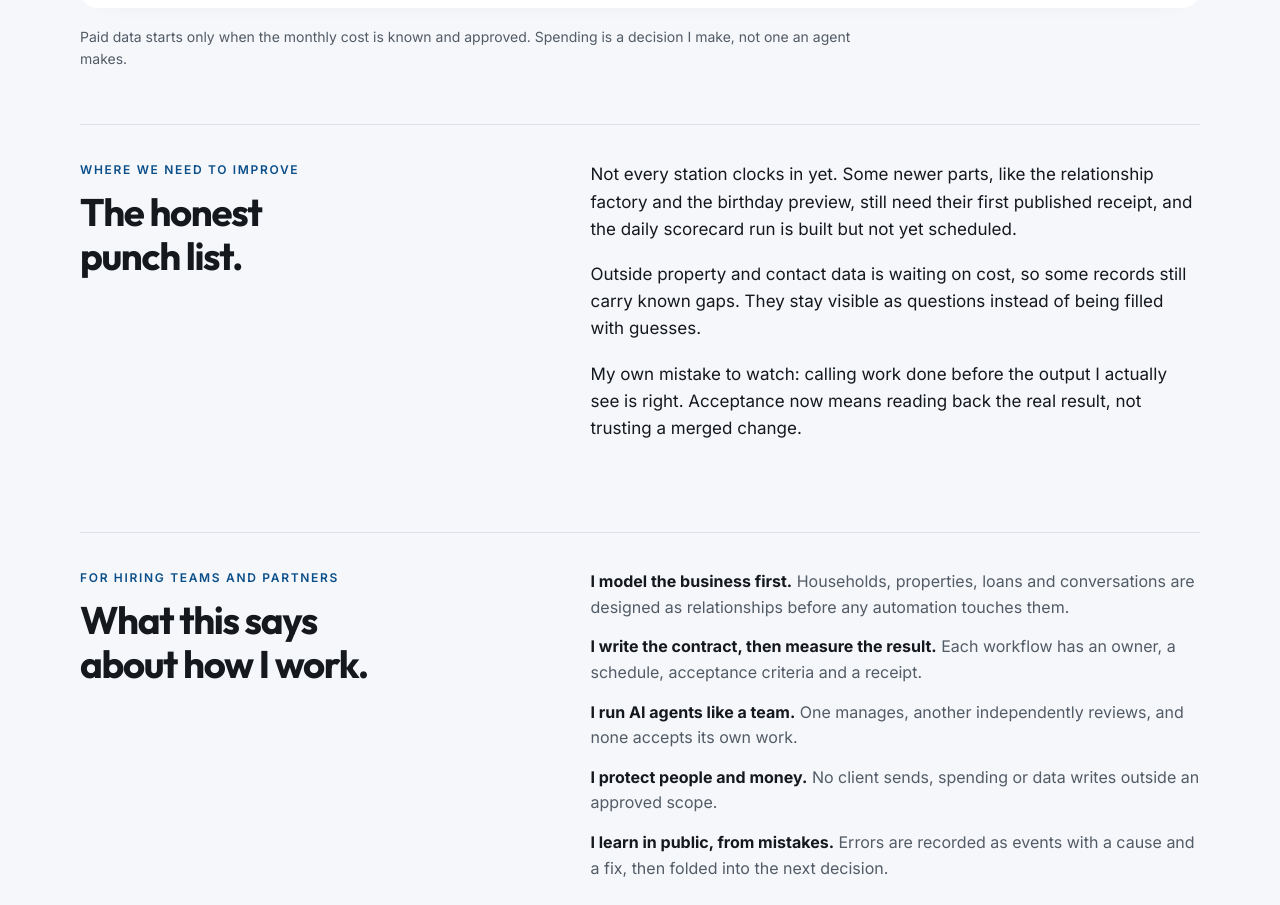
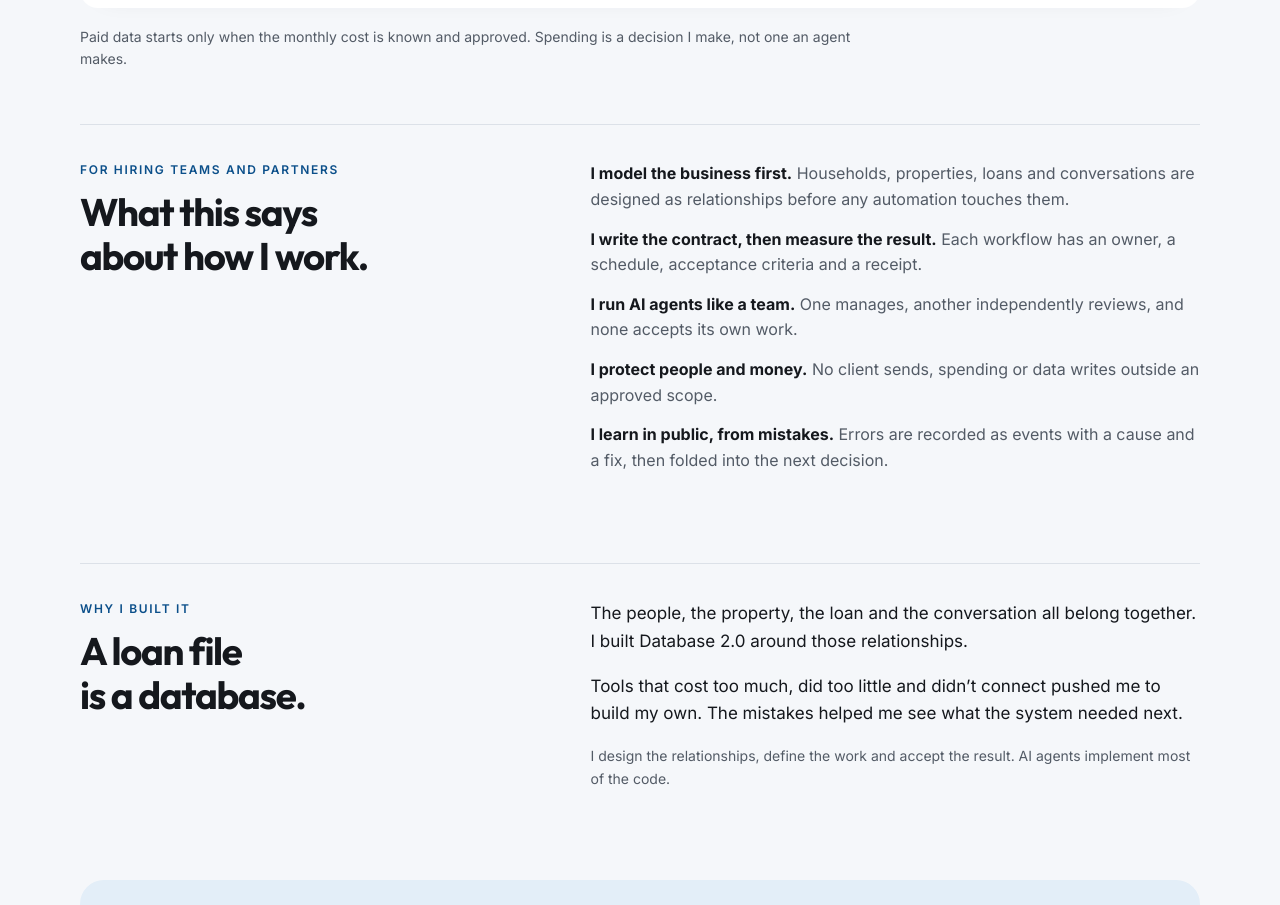
Before and after one commit to ideeazz1/ivanAdiaz-site, a plain HTML site: page experience/database-2/index.html in a window 1280 px wide. Shown: the part 3120-4025 px from the top of the page. Drawn offline with Linux system fonts and the light colour scheme.

Commit message:
Database 2.0: remove 'The honest punch list' (Ivan, 2026-11-16)
Co-Authored-By: Claude Opus 5.5 <noreply@anthropic.com>
Claude-Session: https://claude.ai/code/session_012Q4Nz5chToRcrMP7ee26WN

```diff
--- a/experience/database-2/index.html
+++ b/experience/database-2/index.html
@@ -203,17 +203,6 @@
 </ul>
 <p class="ops-note">Paid data starts only when the monthly cost is known and approved. Spending is a decision I make, not one an agent makes.</p>
 </section>
-<section class="story-section story-split" id="improve">
-<div>
-<p class="eyebrow">Where we need to improve</p>
-<h2>The honest<br>punch list.</h2>
-</div>
-<div class="story-prose">
-<p>Not every station clocks in yet. Some newer parts, like the relationship factory and the birthday preview, still need their first published receipt, and the daily scorecard run is built but not yet scheduled.</p>
-<p>Outside property and contact data is waiting on cost, so some records still carry known gaps. They stay visible as questions instead of being filled with guesses.</p>
-<p>My own mistake to watch: calling work done before the output I actually see is right. Acceptance now means reading back the real result, not trusting a merged change.</p>
-</div>
-</section>
 <section class="story-section story-split" id="for-teams">
 <div>
 <p class="eyebrow">For hiring teams and partners</p>
```
